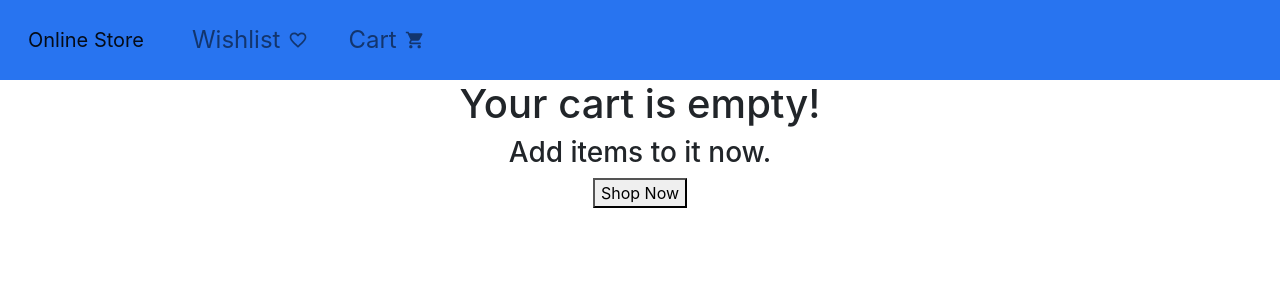
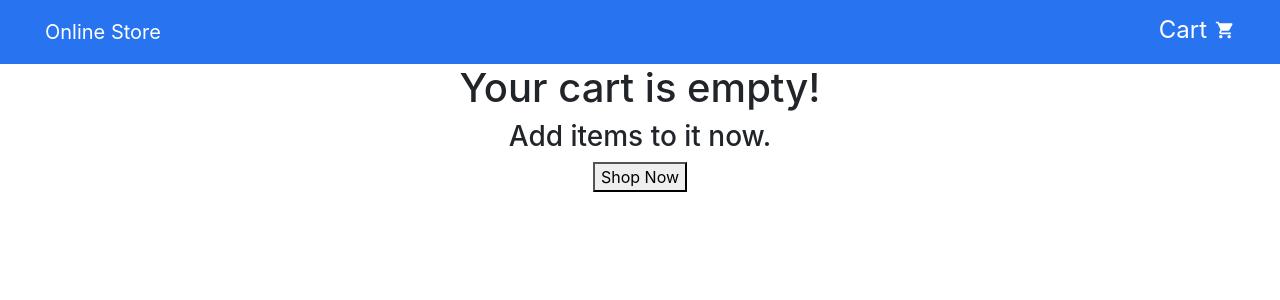
Before and after one commit to abhikumar22/Online-Store, a React (Create React App) app: page /cart in a window 1280 px wide. Shown: the top 300 px of the page. Built offline with nearby package versions, Linux system fonts and the light colour scheme.

Commit message:
header alingment

```diff
--- a/src/assets/css/header.css
+++ b/src/assets/css/header.css
@@ -1,4 +1,3 @@
 .navStyle{
-
     background-color: #2874F0;
 }
--- a/src/components/header.js
+++ b/src/components/header.js
@@ -5,7 +5,7 @@ import {
 } from 'react-router-dom'
 import '../assets/css/header.css'
 import ShoppingCartIcon from '@material-ui/icons/ShoppingCart';
-import FavoriteBorderIcon from '@material-ui/icons/FavoriteBorder';
+// import FavoriteBorderIcon from '@material-ui/icons/FavoriteBorder';
 import IconButton from "@material-ui/core/IconButton"
 import { Badge } from '@material-ui/core';
 
@@ -21,15 +21,10 @@ export default function Header() {
     const cartItems = useSelector(state => state.entities.cart, shallowEqual)
     // console.log("cartItems",cartItems.length)
     return (
-        <div className="headerDivStyle">
-            <nav className="navbar navbar-expand-lg navbar-light text-white navStyle">
-                <IconButton><Link to="/"><span className="navbar-brand" href="#">Online Store</span></Link></IconButton>
-                <button className="navbar-toggler" type="button" data-toggle="collapse" data-target="#navbarSupportedContent" aria-controls="navbarSupportedContent" aria-expanded="false" aria-label="Toggle navigation">
-                    <span className="navbar-toggler-icon"></span>
-                </button>
-                <div className="collapse navbar-collapse" id="navbarSupportedContent">
-
-                    <div className="wishList px-2">
+        <div className="navStyle">
+            <div className="row text-center justify-content-between px-5">
+                <IconButton><Link to="/"><span className="navbar-brand text-white" >Online Store</span></Link></IconButton>
+                {/* <div className="wishList px-2">
                     <Link to="/wishlist">
                     <IconButton>
                         Wishlist
@@ -38,9 +33,41 @@ export default function Header() {
                             </Badge>
                         </IconButton>
                         </Link>
-                    </div>
+                    </div> */}
+                <div className="cartList">
+                    <Link to="/cart">
+                        <IconButton className="text-center text-white" onClick={() => {
+                            // console.log("************")
+                        }}>
+                            Cart
+                            <Badge className="ml-2" color="secondary" badgeContent={cartItems.length}>
+                                <ShoppingCartIcon className="header__icon" fontSize="small" />
+                            </Badge>
+                        </IconButton>
+                    </Link>
+                </div>
+            </div>
 
-                    <div className="cartList px-2">
+
+            {/* <nav className="navbar navbar-expand-lg navbar-light text-white navStyle">
+
+                <button className="navbar-toggler" type="button" data-toggle="collapse" data-target="#navbarSupportedContent" aria-controls="navbarSupportedContent" aria-expanded="false" aria-label="Toggle navigation">
+                    <span className="navbar-toggler-icon"></span>
+                </button>
+                <div className="collapse navbar-collapse" id="navbarSupportedContent">
+
+                    {/* <div className="wishList px-2">
+                    <Link to="/wishlist">
+                    <IconButton>
+                        Wishlist
+                            <Badge className="ml-2"  color="secondary" badgeContent={0}>
+                                <FavoriteBorderIcon className="header__icon" fontSize="small" />
+                            </Badge>
+                        </IconButton>
+                        </Link>
+                    </div> */}
+
+            {/* <div className="cartList px-2">
                         <Link to="/cart">
                     <IconButton className="text-center" onClick={()=>{
                                 // console.log("************")
@@ -55,7 +82,8 @@ export default function Header() {
                     </div>
 
                 </div>
-            </nav>
+            </nav> */}
+
 
         </div>
     );
--- a/src/utils/utility.js
+++ b/src/utils/utility.js
@@ -1,4 +1,4 @@
-import React from 'react'
+
 
 export default function CalCulateTotalPrice(cartList) {
     if (cartList.length === 0)
```
